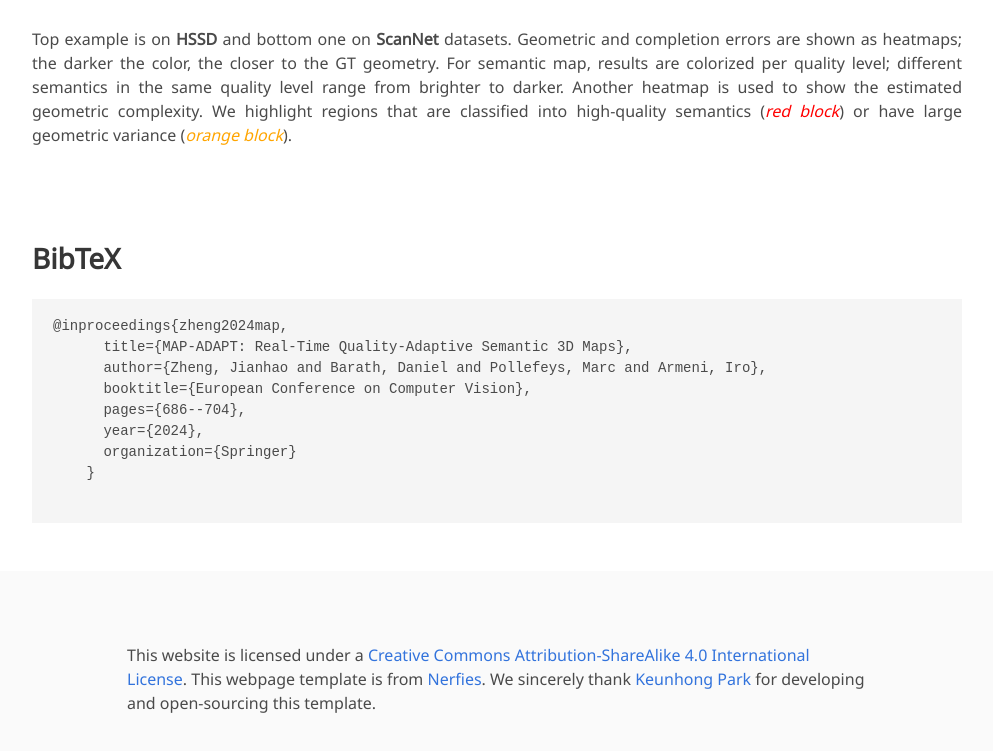
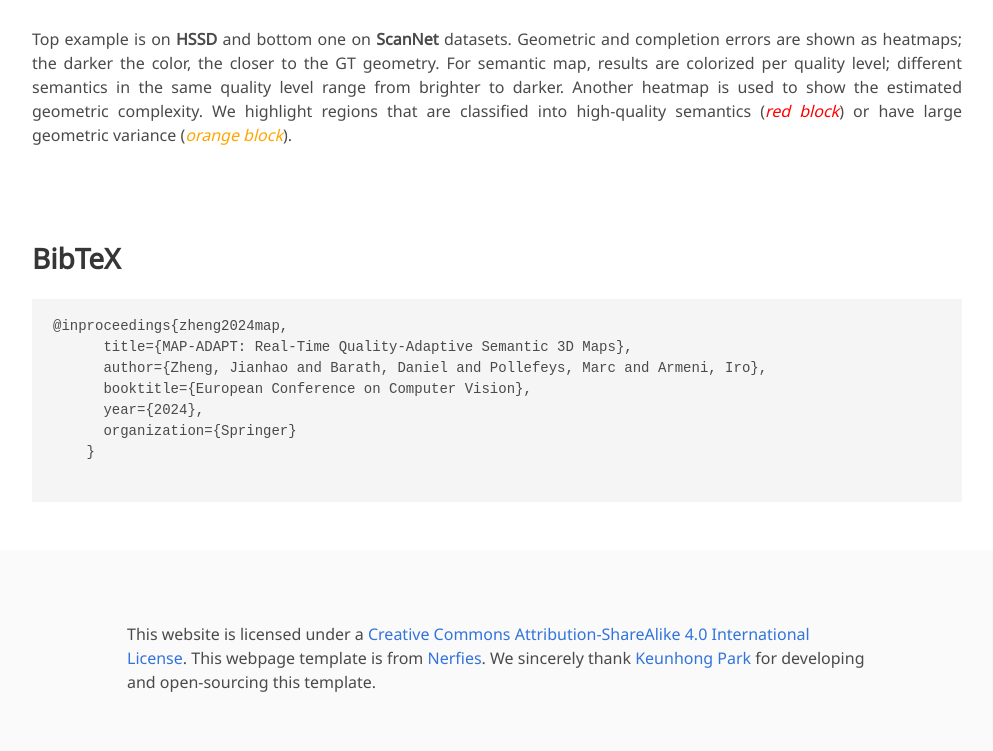
Before and after one commit to map-adapt/map-adapt.github.io, a plain HTML site: page index.html in a window 1280 px wide. Shown: the part 5940-6691 px from the top of the page, without its empty margins (143-1136 px from the left). Drawn offline with nearby package versions, Linux system fonts and the light colour scheme; some icons are missing; a web font is replaced by a local one.

Commit message:
remove pages from bibtex, we don't know it yet

```diff
--- a/index.html
+++ b/index.html
@@ -330,7 +330,6 @@
       title={MAP-ADAPT: Real-Time Quality-Adaptive Semantic 3D Maps},
       author={Zheng, Jianhao and Barath, Daniel and Pollefeys, Marc and Armeni, Iro},
       booktitle={European Conference on Computer Vision},
-      pages={686--704},
       year={2024},
       organization={Springer}
     }
```
